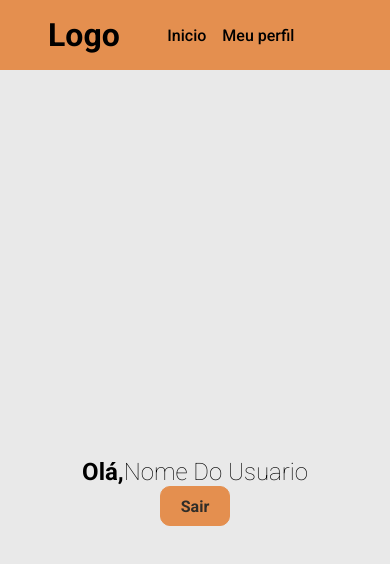
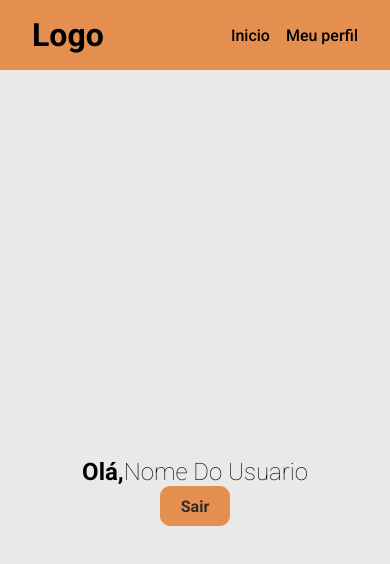
Before and after one commit to Brunoo-Lima/authentication-user, a React (Vite) app in the folder web/: page / in a window 390 px wide. Both pictures are taken after typing "name@example.com", "Sample123" into the empty fields and a click on the button "Entrar". Shown: the top 564 px of the page. Built offline with nearby package versions, Linux system fonts and the light colour scheme.

Commit message:
feat: update header

```diff
--- a/web/src/components/header/header.module.css
+++ b/web/src/components/header/header.module.css
@@ -28,3 +28,15 @@
 .nav a.active {
   color: var(--tertiary-color);
 }
+
+@media (max-width: 568px) {
+  .header__wrapper {
+    padding: 0 2rem;
+    justify-content: space-between;
+  }
+
+  .nav {
+    margin: unset;
+    margin-left: auto;
+  }
+}
--- a/web/src/components/header/header.tsx
+++ b/web/src/components/header/header.tsx
@@ -10,8 +10,8 @@ export const Header = () => {
 
       <nav className={s.nav}>
         <NavLink
-          to="/inicio"
-          className={`${location.pathname === '/inicio' ? s.active : ''}`}
+          to="/dash"
+          className={`${location.pathname === '/dash' ? s.active : ''}`}
         >
           Inicio
         </NavLink>
```
